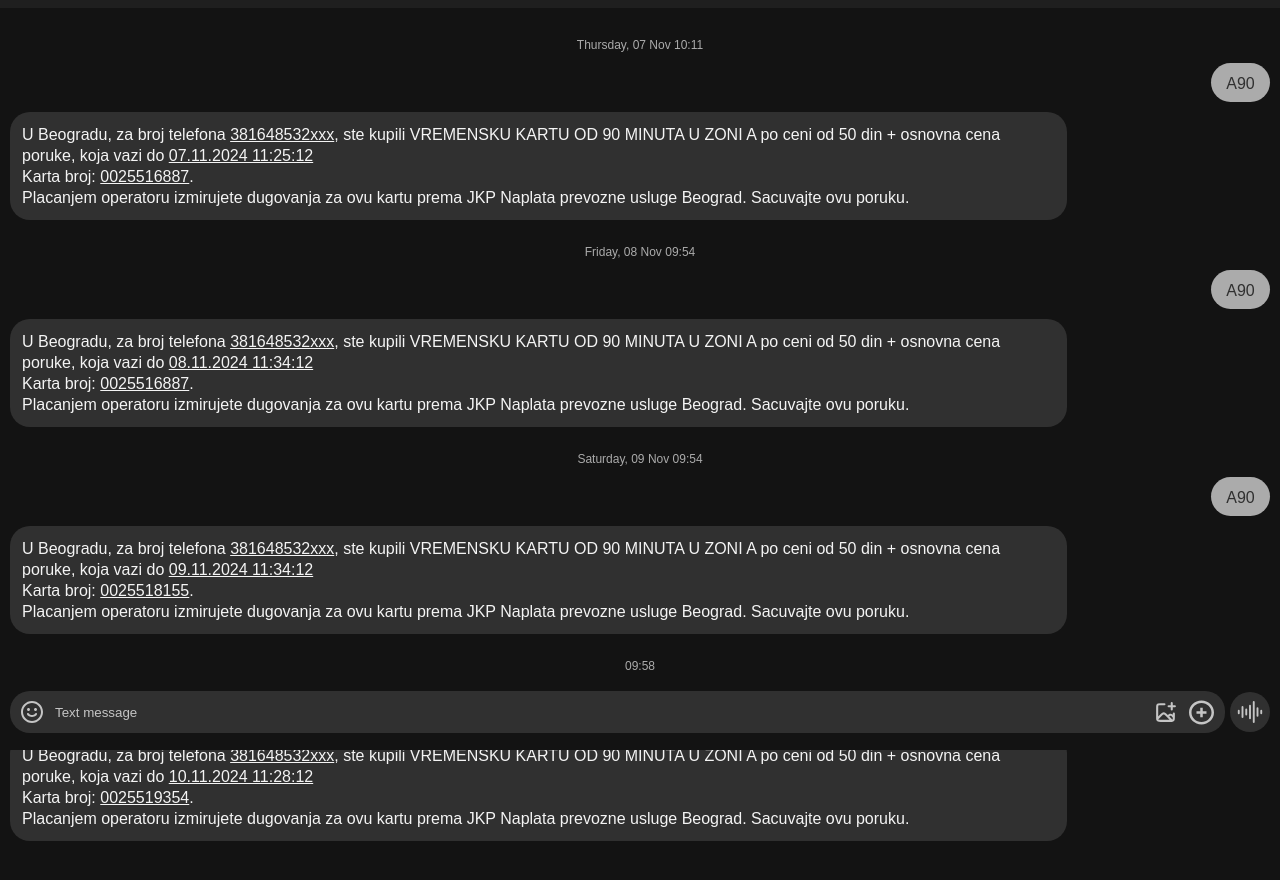
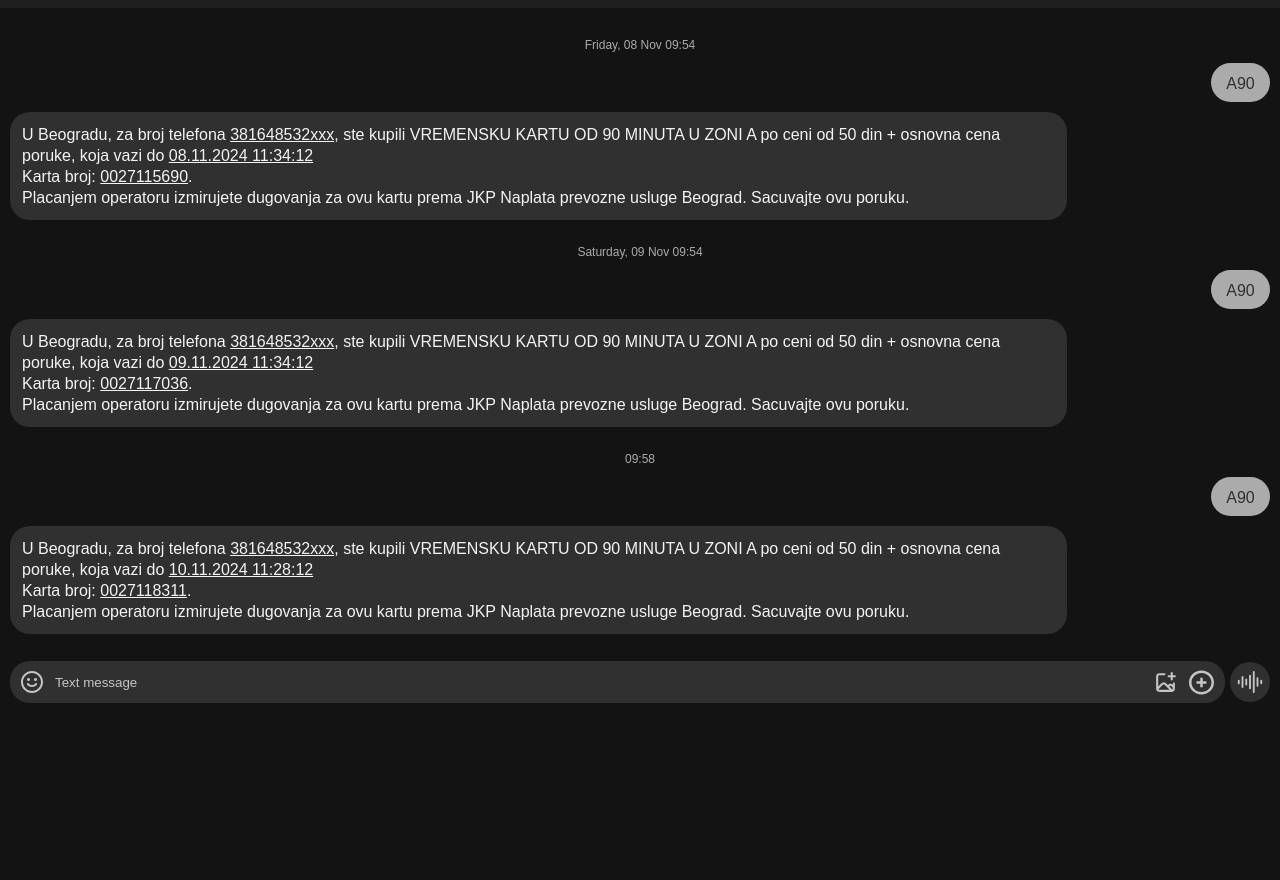
Before and after one commit to vajss/ticket-app, a plain HTML site: page index.html in a window 1280 px wide. Shown: the part 50-930 px from the top of the page. After the commit the page ends 800 px from the top, so only its background shows below. Drawn offline with Linux system fonts and the light colour scheme.

Commit message:
remove one day

```diff
--- a/app.js
+++ b/app.js
@@ -1,17 +1,15 @@
-document.getElementById("ticketNumber1").innerText = "00" + Math.floor((subtractTime( new Date(), 2, -91).getTime() / 1000) / 67.84);
-document.getElementById("date1").innerText = formatDate(subtractTime( new Date(), 3, -82));
-document.getElementById("divider1").innerText = formatDividerDate(subtractTime( new Date(), 3, -8));
 
-document.getElementById("ticketNumber2").innerText = "00" + Math.floor((subtractTime( new Date(), 2, -91).getTime() / 1000) / 67.84);
+
+document.getElementById("ticketNumber2").innerText = "00" + Math.floor((subtractTime( new Date(), 2, -91).getTime() / 1000) / 63.84);
 document.getElementById("date2").innerText = formatDate(subtractTime( new Date(), 2, -91));
 document.getElementById("divider2").innerText = formatDividerDate(subtractTime( new Date(), 2, 9));
 
-document.getElementById("ticketNumber3").innerText = "00" + (Math.floor((subtractTime( new Date(), 1, -83).getTime() / 1000) / 67.84) + 1);
+document.getElementById("ticketNumber3").innerText = "00" + (Math.floor((subtractTime( new Date(), 1, -83).getTime() / 1000) / 63.84) + 1);
 document.getElementById("date3").innerText = formatDate(subtractTime( new Date(), 1, -91));
 document.getElementById("divider3").innerText = formatDividerDate(subtractTime( new Date(), 1, 9));
 
 // TODO check in more detail 67.84 constant
-document.getElementById("ticketNumber4").innerText = "00" + Math.floor(((new Date()).getTime() / 1000) / 67.84);
+document.getElementById("ticketNumber4").innerText = "00" + Math.floor(((new Date()).getTime() / 1000) / 63.84);
 document.getElementById("date4").innerText = formatDate(subtractTime( new Date(), 0, -85));
 document.getElementById("divider4").innerText = formatDividerTodayDate(subtractTime( new Date(), 0, 5));
 
--- a/index.html
+++ b/index.html
@@ -103,25 +103,6 @@
       </div>
     </div>
     <div class="main">
-      <div id="divider1" class="divider">8:53</div>
-      <div class="outgoing">A90</div>
-      <div class="incoming">
-        <span>
-          U Beogradu, za broj telefona
-          <span class="underline">381648532xxx</span>, ste kupili VREMENSKU
-          KARTU OD 90 MINUTA U ZONI A po ceni od 50 din + osnovna cena poruke,
-          koja vazi do
-          <span id="date1" class="underline"> 07.10.2024 10:54:19. </span>
-        </span>
-        <span>
-          Karta broj:
-          <span id="ticketNumber1" class="underline">0024044147</span>.
-        </span>
-        <span>
-          Placanjem operatoru izmirujete dugovanja za ovu kartu prema JKP
-          Naplata prevozne usluge Beograd. Sacuvajte ovu poruku.
-        </span>
-      </div>
       <!-- ################################### -->
       <div id="divider2" class="divider">8:53</div>
       <div class="outgoing">A90</div>
```
